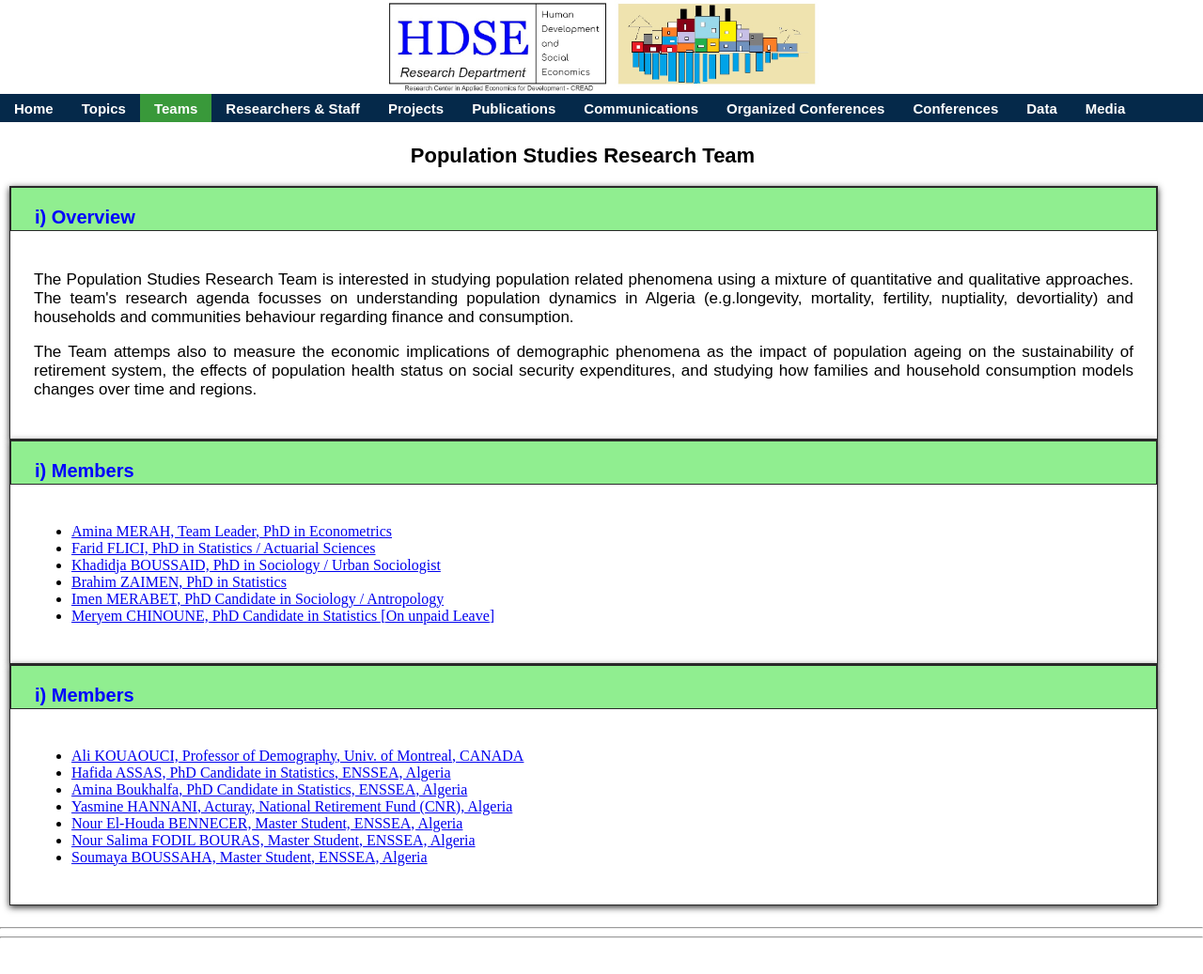
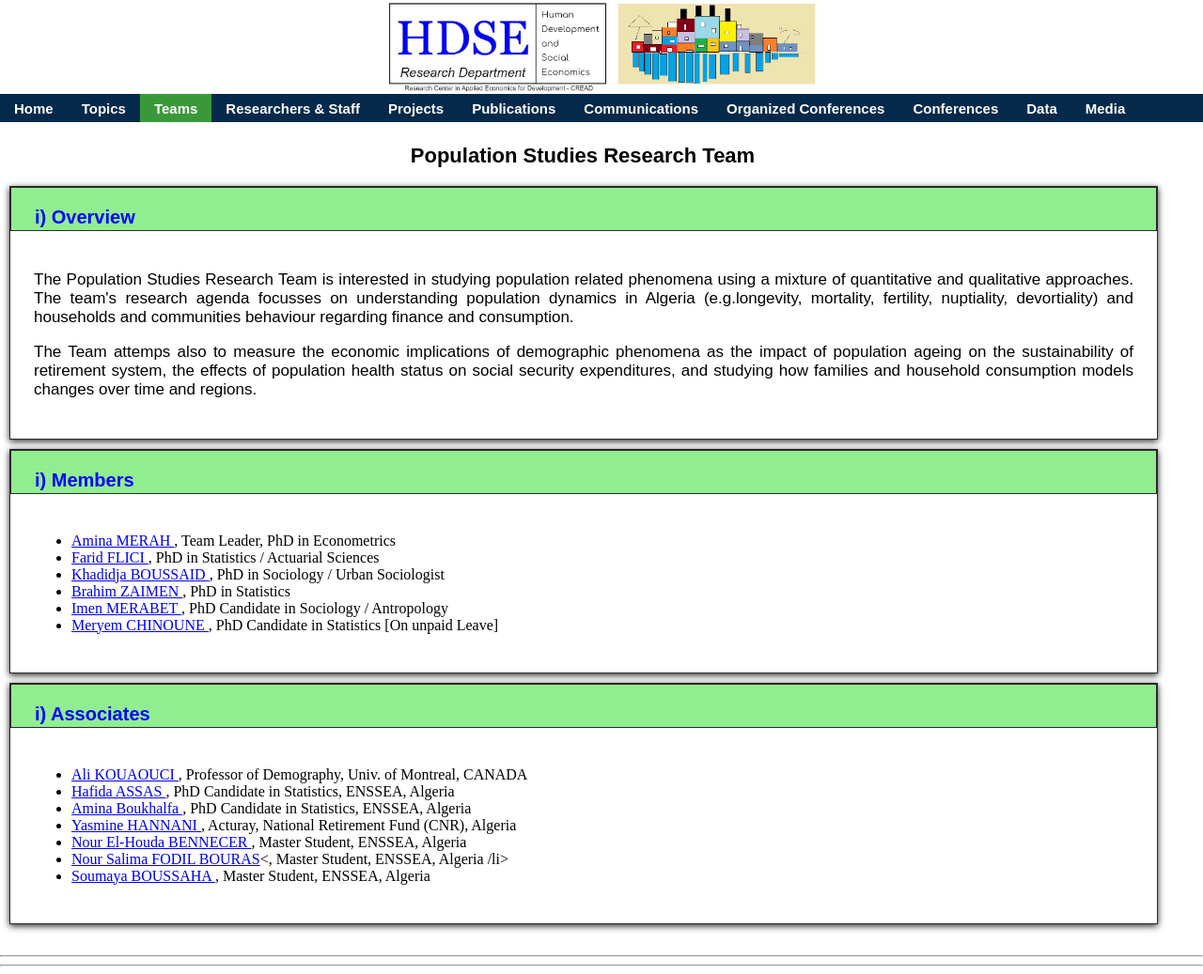
Before and after one commit to Farid-FLICI/farid-flici.github.io, a Jekyll site: the page ps.html, which Jekyll copies as it is, in a window 1280 px wide and 1037 px high. Shown: the whole window at 94% size. Built offline with Jekyll 4.4.1, drawn with Linux system fonts in a browser that asks for light colours.

Commit message:
Update ps.html

```diff
--- a/ps.html
+++ b/ps.html
@@ -25,7 +25,7 @@ ul.topnav li.right {float: right;}
 
 .header { position:fixed; top:0px; padding: 0px 0px 0px 0px;text-align: center; background-color: white; height:100px; width: 100%  }
 
-.container {     padding: 0px 0px 0px 0px; width:100%; margin:0px 0px 0px 0px; border:1px solid #292929; box-shadow:0px 2px 7px #292929;
+.container {     padding: 0px 0px 0px 0px; width:100%; margin:0px 0px 10px 0px; border:1px solid #292929; box-shadow:0px 2px 7px #292929;
 -moz-box-shadow: 0px 2px 7px #292929; }
 .mainbody {      padding: 25px 25px 25px 25px; margin: 0px 0px 0px 0px;}
 .header2 {       height: 30px; padding: 0px 25px 15px 25px ;border: 1px solid #292929; background-color:#90EE90  }
@@ -52,7 +52,6 @@ ul.topnav li.right {float: right;}
             <li><a href="support.html" > Conferences         </a></li>
             <li><a href="blog.html"    > Data                </a></li>
             <li><a href="blog.html"    > Media               </a></li>
-
 </ul>
 
 <div style="padding:5px 50px 15px 10px;margin-top:130px; float: center; overflow: hidden">
@@ -74,30 +73,30 @@ ul.topnav li.right {float: right;}
  <div class="header2"><h3> i) Members </h3></div>
  <div class="mainbody">
    <ul>
-     <li> <a href="aminamerah.html"> Amina MERAH, Team Leader, PhD in Econometrics </a></li>
-     <li> <a href="faridflici.html"> Farid FLICI, PhD in Statistics / Actuarial Sciences </a></li>
-     <li> <a href="khadidjaboussaid.html"> Khadidja BOUSSAID, PhD in Sociology / Urban Sociologist </a></li>
-     <li> <a href="brahimzaimen.html"> Brahim ZAIMEN, PhD in Statistics </a></li>
-     <li> <a href="imenmerabet.html"> Imen MERABET, PhD Candidate in Sociology / Antropology </a></li>
-     <li> <a href="meryemchinoune.html"> Meryem CHINOUNE, PhD Candidate in Statistics [On unpaid Leave] </a></li>
+     <li> <a href="aminamerah.html"> Amina MERAH </a>, Team Leader, PhD in Econometrics</li>
+     <li> <a href="faridflici.html"> Farid FLICI </a>, PhD in Statistics / Actuarial Sciences</li>
+     <li> <a href="khadidjaboussaid.html"> Khadidja BOUSSAID </a>, PhD in Sociology / Urban Sociologist</li>
+     <li> <a href="brahimzaimen.html"> Brahim ZAIMEN </a>, PhD in Statistics</li>
+     <li> <a href="imenmerabet.html"> Imen MERABET </a>, PhD Candidate in Sociology / Antropology</li>
+     <li> <a href="meryemchinoune.html"> Meryem CHINOUNE </a>, PhD Candidate in Statistics [On unpaid Leave]</li>
    </ul>
   </div >
   </div>
 
       <div class="container">
-      <div class="header2"><h3> i) Members </h3></div>
+      <div class="header2"><h3> i) Associates </h3></div>
  <div class="mainbody">
    <ul>
-     <li> <a href="alikouaouci.html"> Ali KOUAOUCI, Professor of Demography, Univ. of Montreal, CANADA </a></li>
-     <li> <a href="hafidaassas.html"> Hafida ASSAS, PhD Candidate in Statistics, ENSSEA, Algeria       </a></li>
-     <li> <a href="aminaboukhalfa.html"> Amina Boukhalfa, PhD Candidate in Statistics, ENSSEA, Algeria </a></li>
-     <li> <a href="yasminehannani.html"> Yasmine HANNANI, Acturay, National Retirement Fund (CNR), Algeria </a></li>
-     <li> <a href="nourelhoudabennecer.html"> Nour El-Houda BENNECER, Master Student, ENSSEA, Algeria </a></li>
-     <li> <a href="noursalimafodilbouras.html"> Nour Salima FODIL BOURAS, Master Student, ENSSEA, Algeria </a></li>
-     <li> <a href="soumayaboussaha.html"> Soumaya BOUSSAHA, Master Student, ENSSEA, Algeria </a></li>
+     <li> <a href="alikouaouci.html"> Ali KOUAOUCI </a>, Professor of Demography, Univ. of Montreal, CANADA</li>
+     <li> <a href="hafidaassas.html"> Hafida ASSAS       </a>, PhD Candidate in Statistics, ENSSEA, Algeria</li>
+     <li> <a href="aminaboukhalfa.html"> Amina Boukhalfa </a>, PhD Candidate in Statistics, ENSSEA, Algeria</li>
+     <li> <a href="yasminehannani.html"> Yasmine HANNANI </a>, Acturay, National Retirement Fund (CNR), Algeria</li>
+     <li> <a href="nourelhoudabennecer.html"> Nour El-Houda BENNECER </a>, Master Student, ENSSEA, Algeria</li>
+     <li> <a href="noursalimafodilbouras.html"> Nour Salima FODIL BOURAS</a><, Master Student, ENSSEA, Algeria /li>
+     <li> <a href="soumayaboussaha.html"> Soumaya BOUSSAHA </a>, Master Student, ENSSEA, Algeria</li>
    </ul>
-  </div >
-     </div>
+ </div >
+ </div>
 
 </div>
 
```
